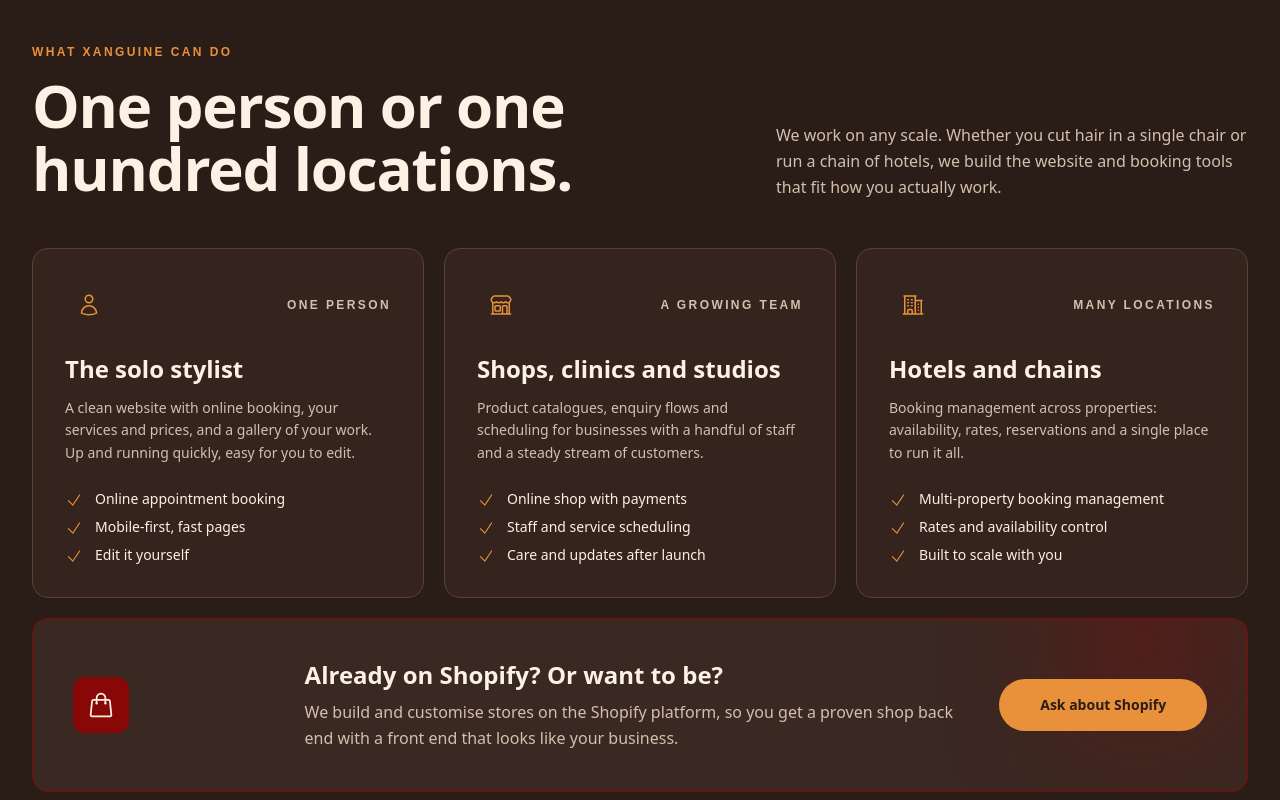
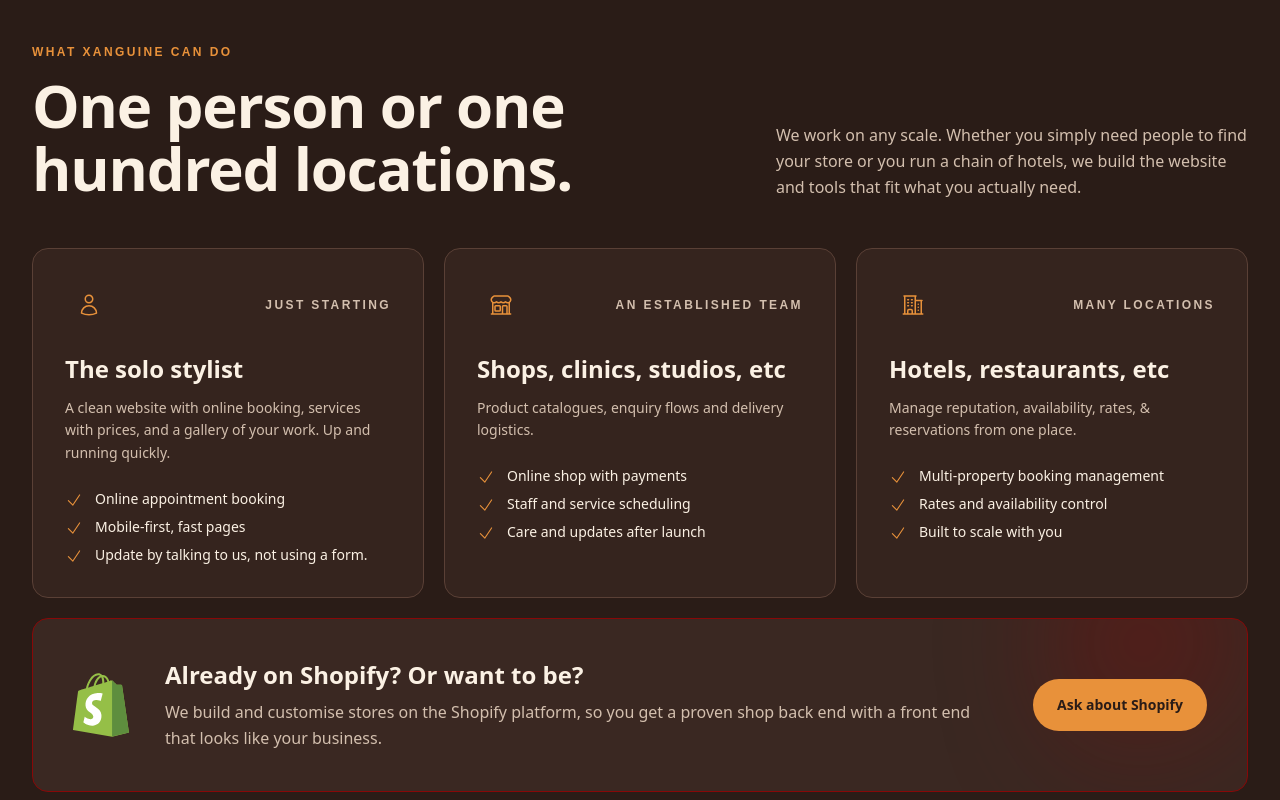
Before and after one commit to changokun/xanguine, a React (Vite) app: page / in a window 1280 px wide. Shown: the part 1280-2080 px from the top of the page. Built offline with nearby package versions, Linux system fonts and the light colour scheme; no server answers; a web font is replaced by a local one.

Commit message:
Style Updates

```diff
--- a/src/components/HeroSection.tsx
+++ b/src/components/HeroSection.tsx
@@ -45,10 +45,10 @@ export default function HeroSection() {
             {t?.hero?.intro}
           </p>
 
-          <div className="flex flex-col gap-4 sm:flex-row sm:items-center">
+          <div className="flex flex-col gap-4 sm:flex-row sm:items-center flex-wrap lg:flex-nowrap">
             <a
               href="#contact"
-              className="group inline-flex min-h-[56px] items-center justify-center gap-3 rounded-full bg-primary px-8 text-base font-semibold text-primary-foreground transition-colors duration-300 hover:bg-accent hover:text-accent-foreground"
+              className="group inline-flex min-h-[56px] items-center justify-center gap-3 rounded-full bg-primary px-8 text-base font-semibold text-primary-foreground transition-colors duration-300 hover:bg-accent hover:text-accent-foreground whitespace-nowrap"
             >
               {t?.hero?.ctaPrimary}
               <Icon
@@ -59,7 +59,7 @@ export default function HeroSection() {
             </a>
             <a
               href="/open-role"
-              className="inline-flex min-h-[56px] items-center justify-center rounded-full border border-foreground/40 bg-background/30 px-8 text-base font-medium text-foreground backdrop-blur-sm transition-colors hover:border-accent hover:bg-background/60"
+              className="inline-flex min-h-[56px] items-center justify-center rounded-full border border-foreground/40 bg-background/30 px-8 text-base font-medium text-foreground backdrop-blur-sm transition-colors hover:border-accent hover:bg-background/60 whitespace-nowrap"
             >
               {t?.hero?.ctaSecondary}
             </a>
--- a/src/components/ScaleSection.tsx
+++ b/src/components/ScaleSection.tsx
@@ -58,11 +58,11 @@ export default function ScaleSection() {
         <Reveal delay={150}>
           <div className="relative mt-5 overflow-hidden rounded-2xl border border-primary bg-secondary p-8 md:p-10">
             <div className="blob-primary absolute -right-16 -top-16 h-64 w-64 opacity-50" aria-hidden="true" />
-            <div className="relative grid gap-6 md:grid-cols-5 md:items-center">
-              <div className="flex h-14 w-14 items-center justify-center rounded-xl bg-primary text-primary-foreground md:col-span-1">
-                <Icon name="ShoppingBagIcon" size={28} />
+            <div className="relative flex flex-wrap lg:flex-nowrap gap-9 justify-start items-center">
+              <div className="flex h-14 w-14 items-center justify-center ">
+                <Icon name="ShopifyBag" size={64} />
               </div>
-              <div className="md:col-span-3">
+              <div className="flex-shrink">
                 <h3 className="font-display text-2xl font-semibold text-foreground">
                   {t.scale.shopifyTitle}
                 </h3>
@@ -70,12 +70,14 @@ export default function ScaleSection() {
                   {t.scale.shopifyText}
                 </p>
               </div>
-              <a
-                href="#contact"
-                className="inline-flex min-h-[52px] items-center justify-center rounded-full bg-accent px-6 text-sm font-semibold text-accent-foreground transition-colors hover:bg-foreground md:col-span-1"
-              >
-                {t.scale.shopifyCta}
-              </a>
+              <div className="md:w-full flex-1">
+								<a
+									href="#contact"
+									className="inline-flex min-h-[52px] min-w-[160px] items-center justify-center rounded-full bg-accent px-6 text-sm font-semibold text-accent-foreground transition-colors hover:bg-foreground whitespace-nowrap"
+								>
+									{t.scale.shopifyCta}
+								</a>
+							</div>
             </div>
           </div>
         </Reveal>
--- a/src/components/ui/AppIcon.tsx
+++ b/src/components/ui/AppIcon.tsx
@@ -2,8 +2,12 @@ import React from 'react';
 import * as HeroIcons from '@heroicons/react/24/outline';
 import * as HeroIconsSolid from '@heroicons/react/24/solid';
 import { QuestionMarkCircleIcon } from '@heroicons/react/24/outline';
+import ShopifyBag from './ShopifyBag';
 
 type IconVariant = 'outline' | 'solid';
+const customIcons: Record<string, React.ComponentType<any>> = {
+	ShopifyBag: ShopifyBag,
+};
 
 interface IconProps {
 	name: string; // Changed to string to accept dynamic values
@@ -24,6 +28,10 @@ function Icon({
 	disabled = false,
 	...props
 }: IconProps) {
+	const CustomIcon = customIcons[name];
+	if (CustomIcon) {
+		return <CustomIcon size={size} className={className} />;
+	}
 	const iconSet = variant === 'solid' ? HeroIconsSolid : HeroIcons;
 	const IconComponent = iconSet[name as keyof typeof iconSet] as React.ComponentType<any>;
 
--- /dev/null
+++ b/src/components/ui/ShopifyBag.tsx
@@ -0,0 +1,15 @@
+export default function ShopifyBag({ size = 24, className = '' }) {
+	console.log('--------', size, className)
+	return (
+		<svg width={size} height={size} className={className} version="1.1" xmlns="http://www.w3.org/2000/svg" x="0px" y="0px" viewBox="0 0 109.5 124.5">
+			<g>
+				<path fill="#95BF47" d="M95.9,23.9c-0.1-0.6-0.6-1-1.1-1c-0.5,0-9.3-0.2-9.3-0.2s-7.4-7.2-8.1-7.9c-0.7-0.7-2.2-0.5-2.7-0.3 c0,0-1.4,0.4-3.7,1.1c-0.4-1.3-1-2.8-1.8-4.4c-2.6-5-6.5-7.7-11.1-7.7c0,0,0,0,0,0c-0.3,0-0.6,0-1,0.1c-0.1-0.2-0.3-0.3-0.4-0.5 c-2-2.2-4.6-3.2-7.7-3.1c-6,0.2-12,4.5-16.8,12.2c-3.4,5.4-6,12.2-6.8,17.5c-6.9,2.1-11.7,3.6-11.8,3.7c-3.5,1.1-3.6,1.2-4,4.5 c-0.3,2.5-9.5,73-9.5,73l76.4,13.2l33.1-8.2C109.5,115.8,96,24.5,95.9,23.9z M67.2,16.8c-1.8,0.5-3.8,1.2-5.9,1.8 c0-3-0.4-7.3-1.8-10.9C64,8.6,66.2,13.7,67.2,16.8z M57.2,19.9c-4,1.2-8.4,2.6-12.8,3.9c1.2-4.7,3.6-9.4,6.4-12.5 c1.1-1.1,2.6-2.4,4.3-3.2C56.9,11.6,57.3,16.5,57.2,19.9z M49.1,4c1.4,0,2.6,0.3,3.6,0.9C51.1,5.8,49.5,7,48,8.6 c-3.8,4.1-6.7,10.5-7.9,16.6c-3.6,1.1-7.2,2.2-10.5,3.2C31.7,18.8,39.8,4.3,49.1,4z" />
+				<g>
+					<path fill="#5E8E3E" d="M94.8,22.9c-0.5,0-9.3-0.2-9.3-0.2s-7.4-7.2-8.1-7.9c-0.3-0.3-0.6-0.4-1-0.5l0,109.7l33.1-8.2 	c0,0-13.5-91.3-13.6-92C95.8,23.3,95.3,22.9,94.8,22.9z" />
+					<path fill="#FFFFFF" d="M58,39.9l-3.8,14.4c0,0-4.3-2-9.4-1.6c-7.5,0.5-7.5,5.2-7.5,6.4c0.4,6.4,17.3,7.8,18.3,22.9 	c0.7,11.9-6.3,20-16.4,20.6c-12.2,0.8-18.9-6.4-18.9-6.4l2.6-11c0,0,6.7,5.1,12.1,4.7c3.5-0.2,4.8-3.1,4.7-5.1 	c-0.5-8.4-14.3-7.9-15.2-21.7c-0.7-11.6,6.9-23.4,23.7-24.4C54.7,38.2,58,39.9,58,39.9z" />
+				</g>
+			</g>
+
+		</svg>
+	);
+}
--- a/src/locales/en.json
+++ b/src/locales/en.json
@@ -34,24 +34,24 @@
         "carouselLabel": "Photos of happy small business owners"
 			},
     "scale": {
-        "eyebrow": "What Xanguine can do",
-        "title": "One person or one hundred locations.",
-        "intro": "We work on any scale. Whether you cut hair in a single chair or run a chain of hotels, we build the website and booking tools that fit how you actually work.",
+        "eyebrow": "What Xanguine can\u00A0do",
+        "title": "One person or one hundred\u00A0locations.",
+        "intro": "We work on any scale. Whether you simply need people to find your store or you run a chain of hotels, we build the website and tools that fit what you actually\u00A0need.",
         "cards": [
             {
-                "label": "One person",
+                "label": "Just starting",
                 "title": "The solo stylist",
-                "text": "A clean website with online booking, your services and prices, and a gallery of your work. Up and running quickly, easy for you to edit.",
+                "text": "A clean website with online booking, services with prices, and a gallery of your work. Up and running quickly.",
                 "points": [
                     "Online appointment booking",
                     "Mobile-first, fast pages",
-                    "Edit it yourself"
+                    "Update by talking to us, not using a form."
                 ]
             },
             {
-                "label": "A growing team",
-                "title": "Shops, clinics and studios",
-                "text": "Product catalogues, enquiry flows and scheduling for businesses with a handful of staff and a steady stream of customers.",
+                "label": "An established team",
+                "title": "Shops, clinics, studios, etc",
+                "text": "Product catalogues, enquiry flows and delivery logistics.",
                 "points": [
                     "Online shop with payments",
                     "Staff and service scheduling",
@@ -60,8 +60,8 @@
             },
             {
                 "label": "Many locations",
-                "title": "Hotels and chains",
-                "text": "Booking management across properties: availability, rates, reservations and a single place to run it all.",
+                "title": "Hotels, restaurants, etc",
+                "text": "Manage reputation, availability, rates, & reservations from one place.",
                 "points": [
                     "Multi-property booking management",
                     "Rates and availability control",
@@ -69,14 +69,14 @@
                 ]
             }
         ],
-        "shopifyTitle": "Already on Shopify? Or want to be?",
-        "shopifyText": "We build and customise stores on the Shopify platform, so you get a proven shop back end with a front end that looks like your business.",
+        "shopifyTitle": "Already on Shopify? Or\u00A0want\u00A0to\u00A0be?",
+        "shopifyText": "We build and customise stores on the Shopify platform, so you get a proven shop back end with a front end that looks like your\u00A0business.",
         "shopifyCta": "Ask about Shopify"
     },
     "contact": {
         "eyebrow": "Contact",
-        "title": "Tell us what you need.",
-        "intro": "We’re a small business, too. You want something more than making the site yourself on Wix or WordPress, but you don’t want boutique agency overkill. Start a conversation! You won’t be disappointed.",
+        "title": "Tell us what you\u00A0need.",
+        "intro": "Maybe you want something more than making the site yourself on Wix or WordPress, but you don’t want boutique agency overkill. Start a conversation! You won’t be\u00A0disappointed.",
         "location": "Portugal. Clients worldwide.",
         "linkedin": "Sales role on LinkedIn",
         "form": {
```
Lines whose indentation alone changed are shown as unchanged.
